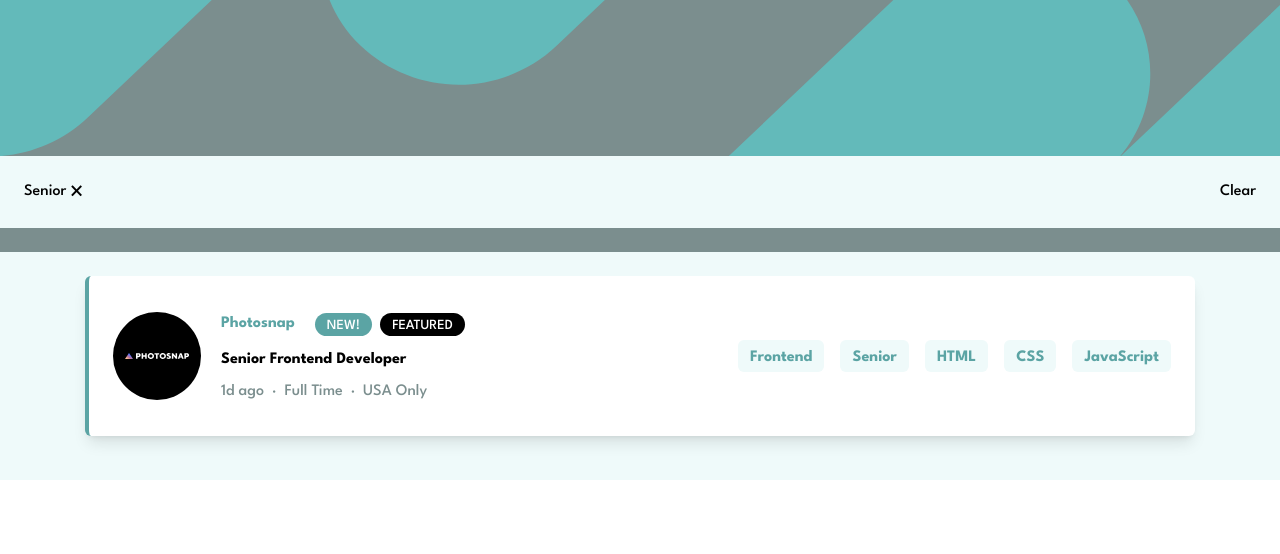
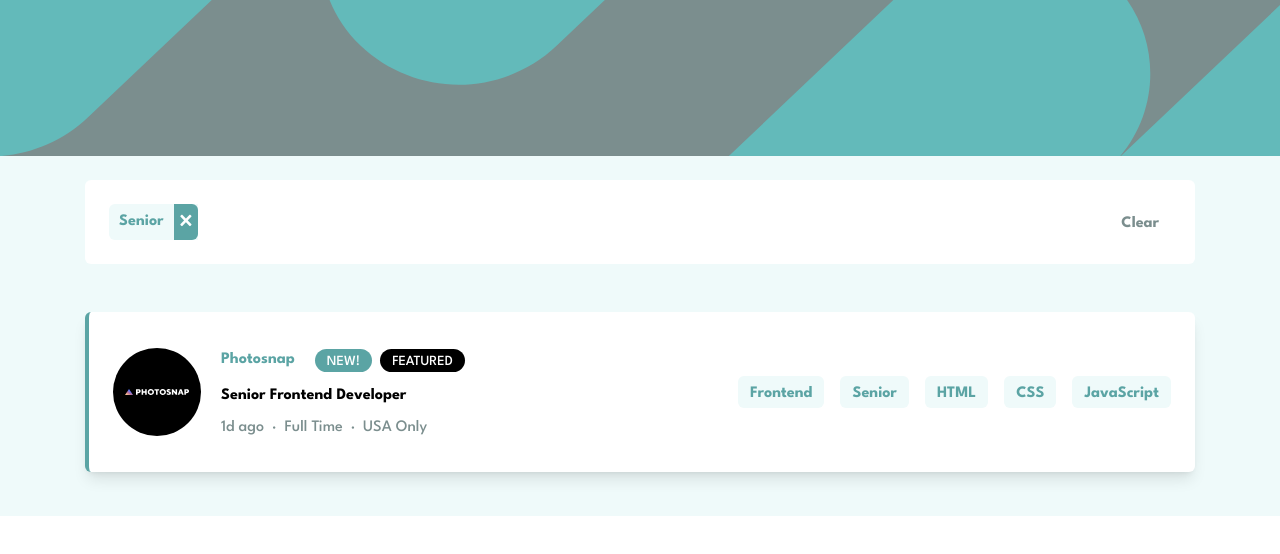
Before and after one commit to dannyfongdev/app-job-listings, a Vue app: page / in a window 1280 px wide. Both pictures are taken after a click on the item "Senior". Shown: the top 554 px of the page. Built offline with nearby package versions, Linux system fonts and the light colour scheme.

Commit message:
Filter component moble css

```diff
--- a/src/components/Filter.vue
+++ b/src/components/Filter.vue
@@ -1,41 +1,64 @@
 <template>
-  <div v-if="hasFilters" class="flex justify-between bg-neutral1 p-6 md:mb-6">
-    <ul class="flex gap-4">
-      <li v-if="role">
-        {{ role
-        }}<span
-          class="cursor-pointer p-1"
+  <div v-if="hasFilters" class="bg-neutral1 p-6 shadow-lg">
+    <div
+      class="mx-auto flex items-center justify-between rounded-md bg-white p-6 md:max-w-[1110px]"
+    >
+      <ul class="flex flex-wrap gap-4">
+        <li v-if="role" class="flex items-center rounded-l-md bg-neutral1">
+          <div class="px-2.5 font-bold text-primary1">{{ role }}</div>
+          <div
+            class="cursor-pointer rounded-r-md bg-primary1 p-1.5 text-white hover:bg-black"
             v-html="CROSS"
             @click="emit('clear', 'role')"
-        ></span>
+          ></div>
         </li>
-      <li v-if="level">
-        {{ level
-        }}<span
-          class="cursor-pointer p-1"
+
+        <li
+          v-if="level"
+          class="flex items-center rounded-l-md bg-neutral1 font-bold text-primary1"
+        >
+          <div class="px-2.5">{{ level }}</div>
+
+          <div
+            class="cursor-pointer rounded-r-md bg-primary1 p-1.5 text-white hover:bg-black"
             v-html="CROSS"
             @click="emit('clear', 'level')"
-        ></span>
+          ></div>
         </li>
-      <li v-for="language in languages" :key="language">
-        {{ language
-        }}<span
-          class="cursor-pointer p-1"
+        <li
+          v-for="language in languages"
+          :key="language"
+          class="flex items-center rounded-md bg-neutral1 font-bold text-primary1"
+        >
+          <div class="px-2.5">{{ language }}</div>
+          <div
+            class="cursor-pointer rounded-r-md bg-primary1 p-1.5 text-white hover:bg-black"
             v-html="CROSS"
             @click="emit('clear', 'language', language)"
-        ></span>
+          ></div>
         </li>
-      <li v-for="tool in tools" :key="tool">
-        {{ tool
-        }}<span
-          class="cursor-pointer p-1"
+
+        <li
+          v-for="tool in tools"
+          :key="tool"
+          class="flex items-center rounded-l-md bg-neutral1 font-bold text-primary1"
+        >
+          <div class="px-2.5">
+            {{ tool }}
+          </div>
+          <div
+            class="cursor-pointer rounded-r-md bg-primary1 p-1.5 text-white hover:bg-black"
             v-html="CROSS"
             @click="emit('clear', 'tool', tool)"
-        ></span>
+          ></div>
         </li>
       </ul>
-    <div class="cursor-pointer hover:underline" @click="emit('clear', 'all')">
+      <div
+        class="inline-block cursor-pointer rounded-md py-1.5 px-3 font-bold text-neutral3 hover:text-primary1 hover:underline md:h-8"
+        @click="emit('clear', 'all')"
+      >
         Clear
+      </div>
     </div>
   </div>
 </template>
```
Lines whose indentation alone changed are shown as unchanged.
